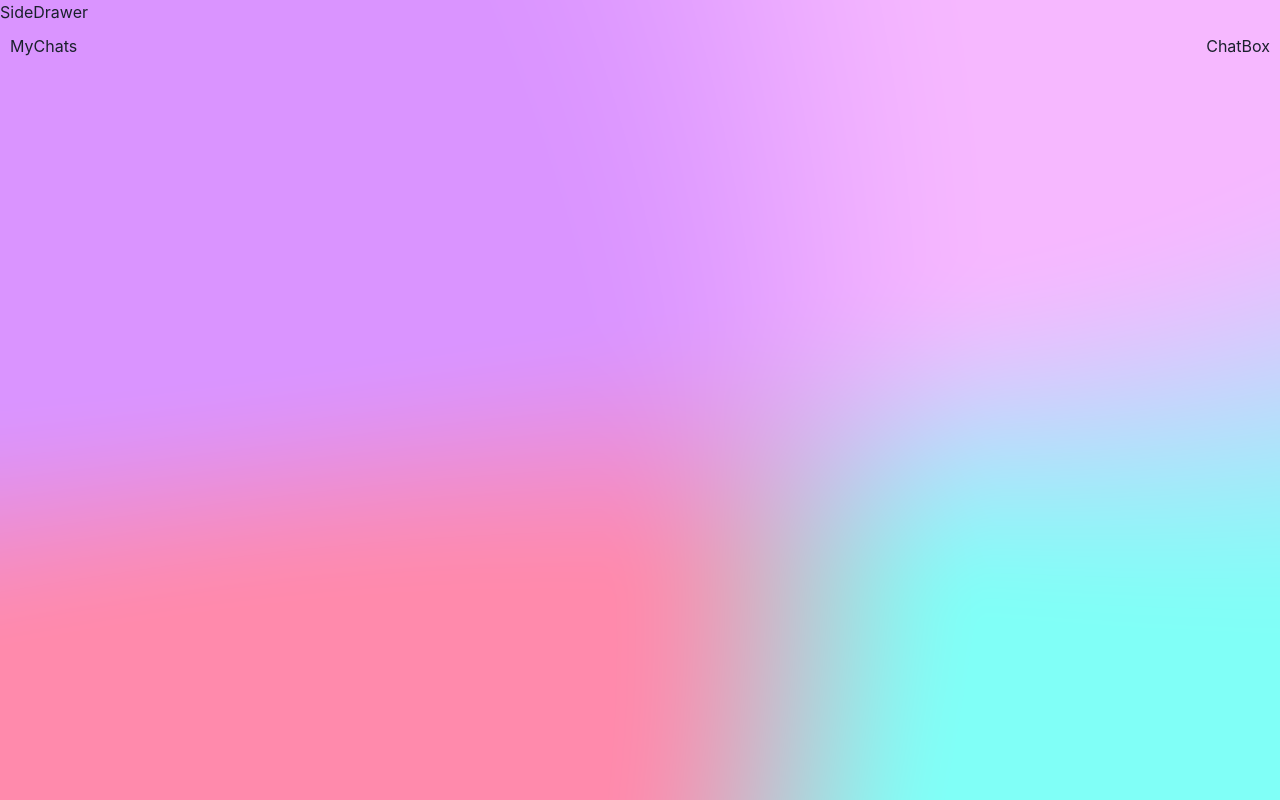
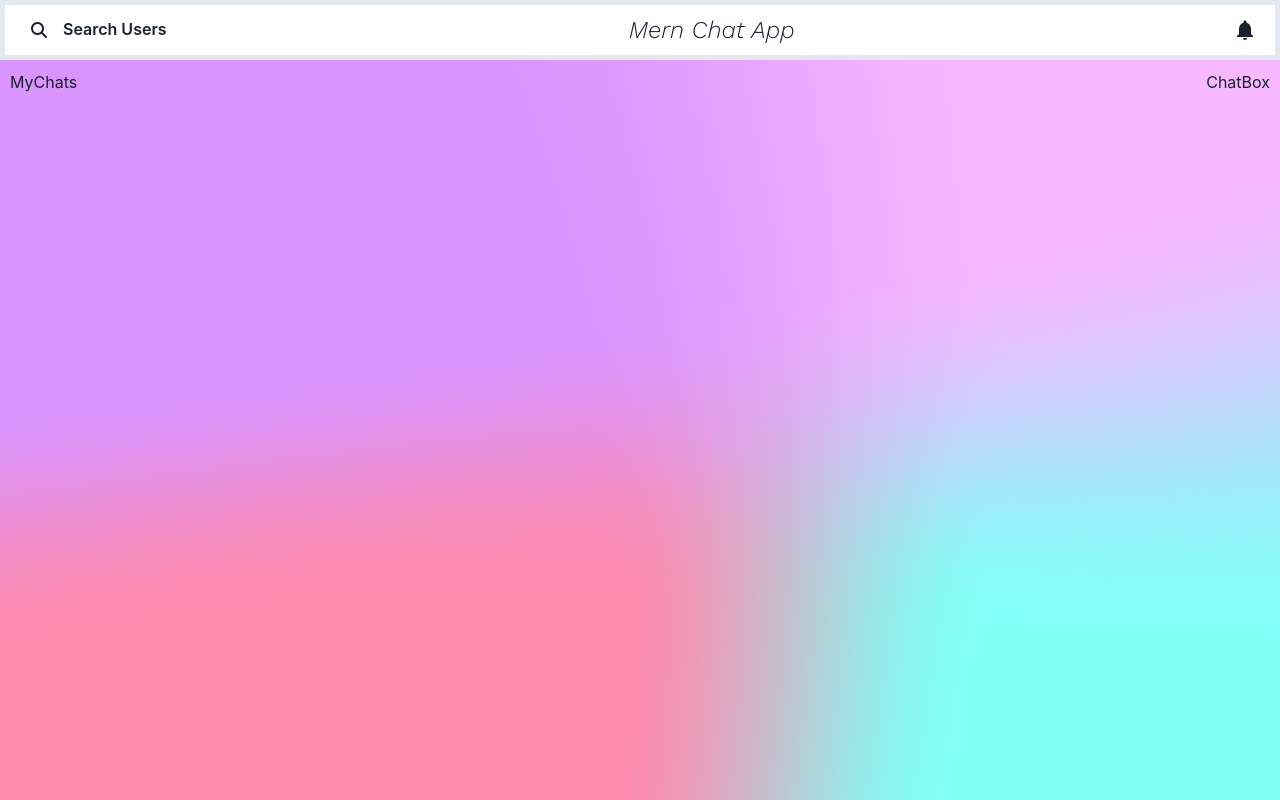
Before and after one commit to ArslanJajja1/mern-chat-application, a React (Create React App) app in the folder frontend/: page /chats in a window 1280 px wide. Built offline with nearby package versions, Linux system fonts and the light colour scheme; sample sign-in values are in the browser's storage.

Commit message:
side drawer component and header setup

```diff
--- a/frontend/package.json
+++ b/frontend/package.json
@@ -4,6 +4,7 @@
   "private": true,
   "proxy": "http://127.0.0.1:5000",
   "dependencies": {
+    "@chakra-ui/icons": "^2.0.9",
     "@chakra-ui/react": "^2.3.1",
     "@emotion/react": "^11.10.0",
     "@emotion/styled": "^11.10.0",
--- a/frontend/public/index.html
+++ b/frontend/public/index.html
@@ -5,16 +5,20 @@
     <link rel="icon" href="%PUBLIC_URL%/favicon.ico" />
     <meta name="viewport" content="width=device-width, initial-scale=1" />
     <meta name="theme-color" content="#000000" />
-    <meta
-      name="description"
-      content="Web site created using create-react-app"
-    />
+    <meta name="description" content="Mern Stack chat application" />
     <link rel="apple-touch-icon" href="%PUBLIC_URL%/logo192.png" />
     <!--
       manifest.json provides metadata used when your web app is installed on a
       user's mobile device or desktop. See https://developers.google.com/web/fundamentals/web-app-manifest/
     -->
     <link rel="manifest" href="%PUBLIC_URL%/manifest.json" />
+    <link
+      rel="stylesheet"
+      href="https://cdnjs.cloudflare.com/ajax/libs/font-awesome/6.2.0/css/all.min.css"
+      integrity="sha512-xh6O/CkQoPOWDdYTDqeRdPCVd1SpvCA9XXcUnZS2FmJNp1coAFzvtCN9BmamE+4aHK8yyUHUSCcJHgXloTyT2A=="
+      crossorigin="anonymous"
+      referrerpolicy="no-referrer"
+    />
     <!--
       Notice the use of %PUBLIC_URL% in the tags above.
       It will be replaced with the URL of the `public` folder during the build.
@@ -24,7 +28,7 @@
       work correctly both with client-side routing and a non-root public URL.
       Learn how to configure a non-root public URL by running `npm run build`.
     -->
-    <title>React App</title>
+    <title>Chat-App</title>
   </head>
   <body>
     <noscript>You need to enable JavaScript to run this app.</noscript>
--- a/frontend/src/components/SideDrawer/SideDrawer.js
+++ b/frontend/src/components/SideDrawer/SideDrawer.js
@@ -1,7 +1,43 @@
-import React from 'react';
+import React, { useState } from 'react';
+import { Box, Button, Menu, MenuButton, Text, Tooltip } from '@chakra-ui/react';
+import { BellIcon, ChevronDownIcon } from '@chakra-ui/icons';
 
 const SideDrawer = () => {
-  return <div>SideDrawer</div>;
+  const [search, setSearch] = useState('');
+  const [searchResult, setSearchResut] = useState([]);
+  const [loading, setLoading] = useState(false);
+  const [loadingChat, setLoadingChat] = useState(false);
+
+  return (
+    <Box
+      display="flex"
+      justifyContent="space-between"
+      alignItems="center"
+      bg="white"
+      w="100%"
+      p="5px 10px 5px 10px"
+      borderWidth="5px"
+    >
+      <Tooltip label="Search users for chat" hasArrow placement="bottom-end" textColor="white">
+        <Button variant="ghost">
+          <i class="fa-solid fa-magnifying-glass"></i>
+          <Text display={{ base: 'none', md: 'flex' }} px="4">
+            Search Users
+          </Text>
+        </Button>
+      </Tooltip>
+      <Text fontSize="2xl" fontFamily="work sans">
+        Mern Chat App
+      </Text>
+      <div>
+        <Menu>
+          <MenuButton p={1}>
+            <BellIcon fontSize="2xl" margin={1} />
+          </MenuButton>
+        </Menu>
+      </div>
+    </Box>
+  );
 };
 
 export default SideDrawer;
```
Also changed, not shown: 1 other file (tests, documents, lock files or other folders).
